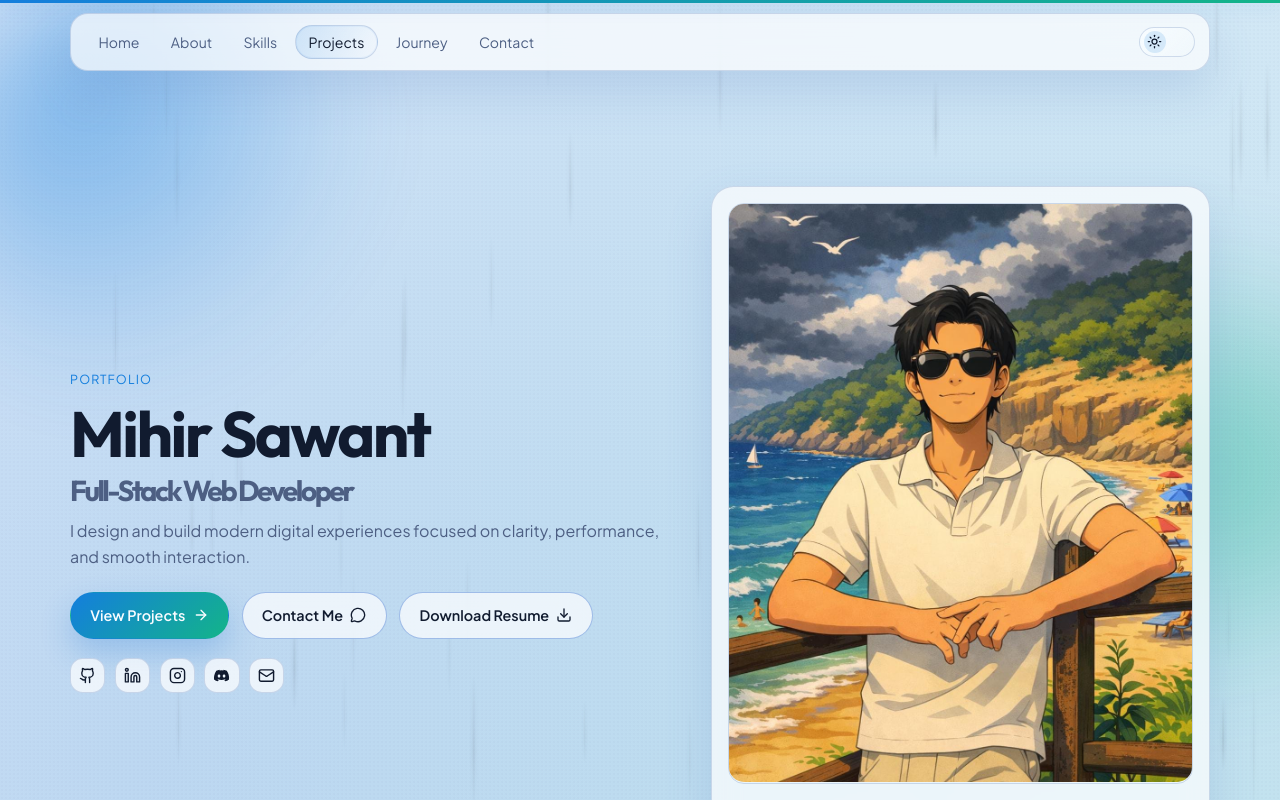
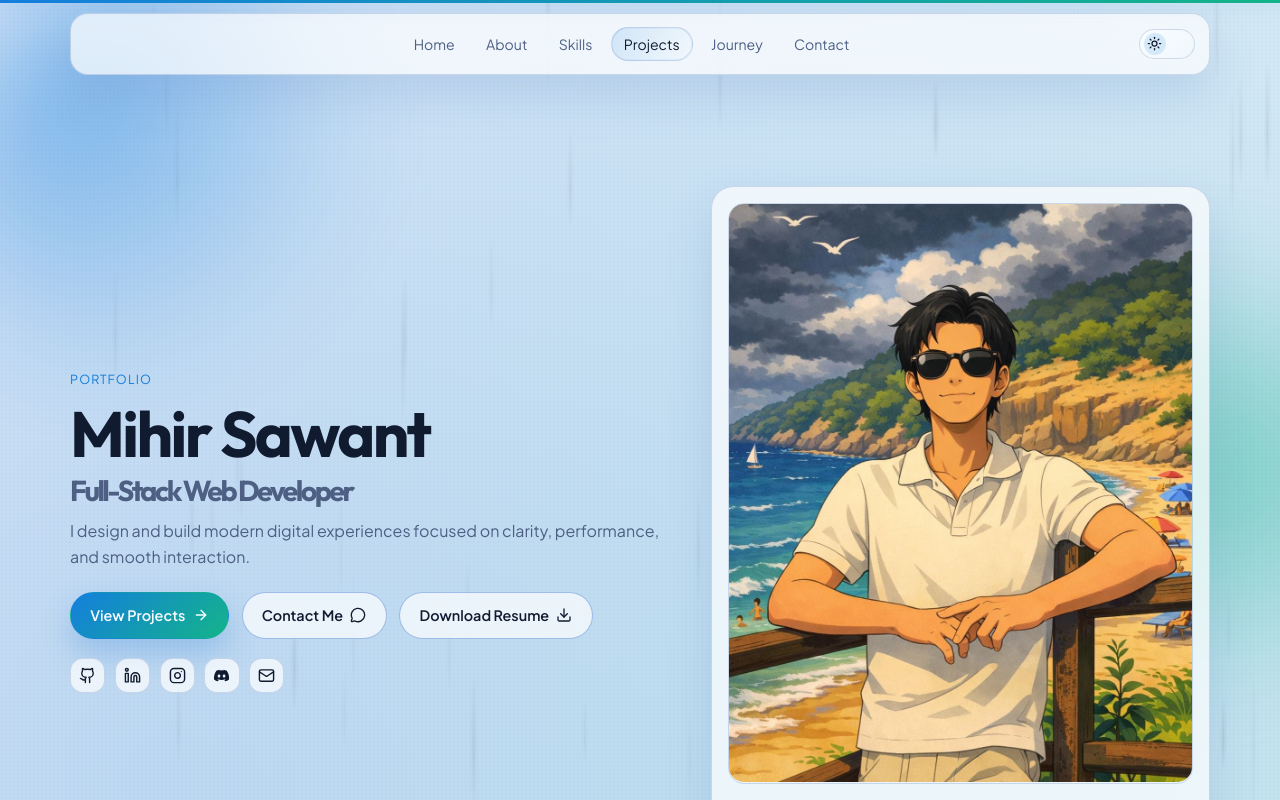
Before and after one commit to itsmierrrrr/Portfolio, a React (Vite) app: page / in a window 1280 px wide. Shown: the top 800 px of the page. Built offline with nearby package versions, Linux system fonts and the light colour scheme.

Commit message:
update navbar

```diff
--- a/src/components/Navbar.jsx
+++ b/src/components/Navbar.jsx
@@ -13,6 +13,13 @@ function Navbar({ activeSection, onLinkClick, isOpen, onMenuToggle, theme, onThe
         animate={{ y: 0, opacity: 1 }}
         transition={{ duration: 0.65, ease: [0.16, 1, 0.3, 1] }}
       >
+        <a
+          href="#home"
+          className="brand"
+          onClick={(event) => onLinkClick(event, 'home')}
+          aria-label="Home"
+        />
+
         <div className="nav-desktop">
           {navLinks.map((link) => (
             <button
--- a/src/styles/Navbar.css
+++ b/src/styles/Navbar.css
@@ -18,6 +18,15 @@
   display: flex;
   align-items: center;
   justify-content: space-between;
+}
+
+.brand {
+  width: 2.4rem;
+  height: 2.4rem;
+  border-radius: 0.9rem;
+  display: grid;
+  place-items: center;
+  text-decoration: none;
 }
 
 .nav-desktop {
```
